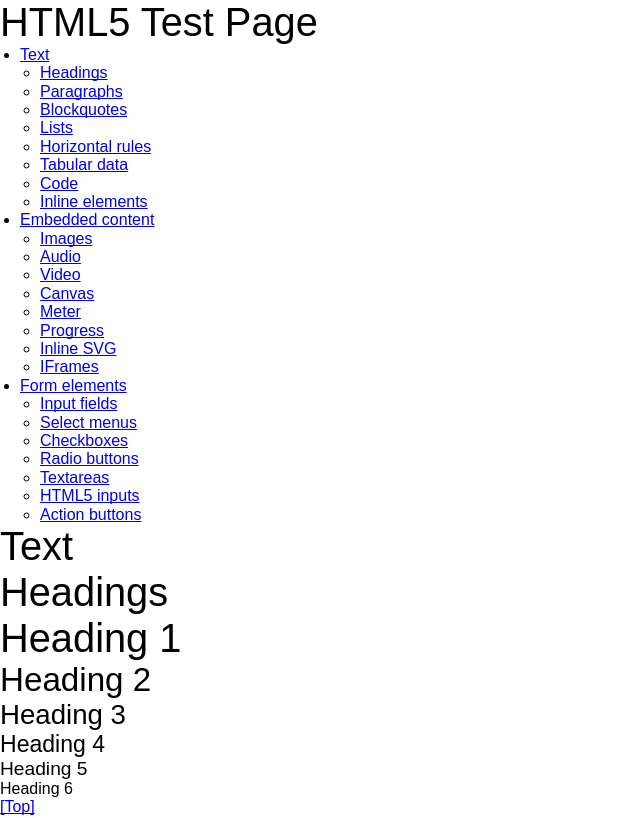
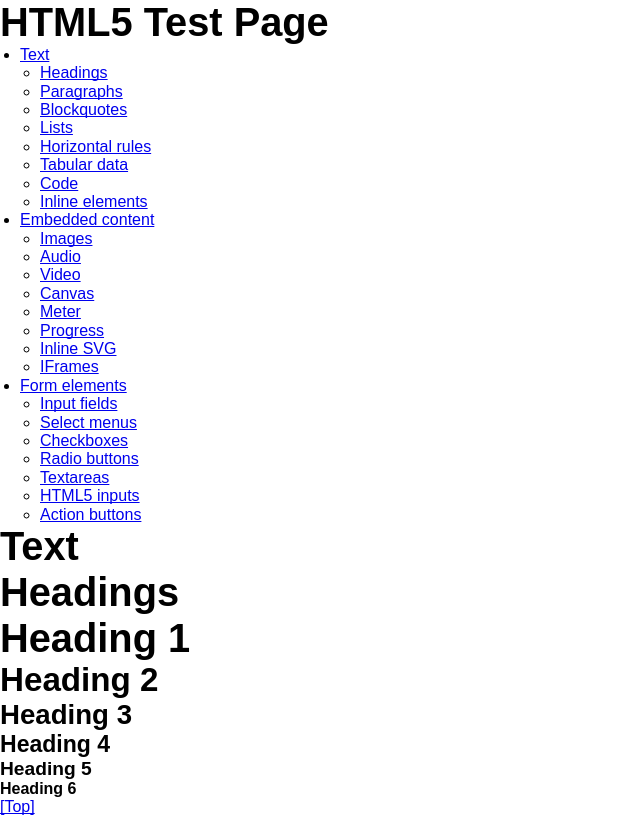
Before and after one commit to northernco/match, a website built with webpack: page index.html in a window 1280 px wide. Shown: the top 818 px of the page, without its empty margins (0-640 px from the left). Built offline with nearby package versions, Linux system fonts and the light colour scheme; files whose address does not match are found by name.

```diff
--- a/src/scss/_match.scss
+++ b/src/scss/_match.scss
@@ -31,7 +31,6 @@
             font-family: inherit;
             font-size: inherit;
             box-sizing: inherit;
-            font-weight: inherit;
         }
     }
 
```
